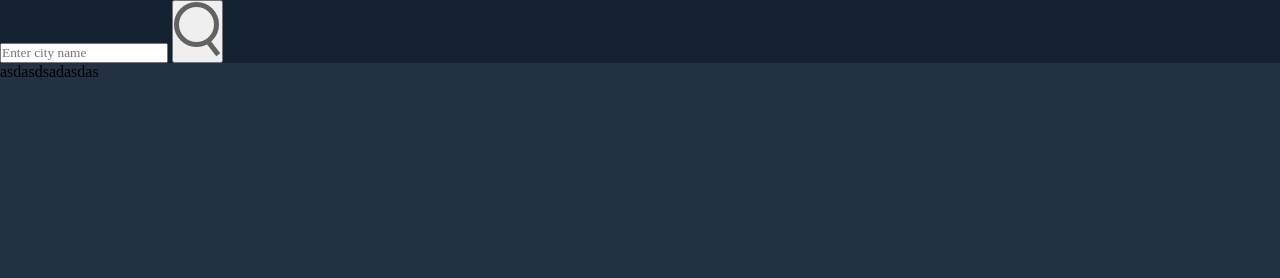
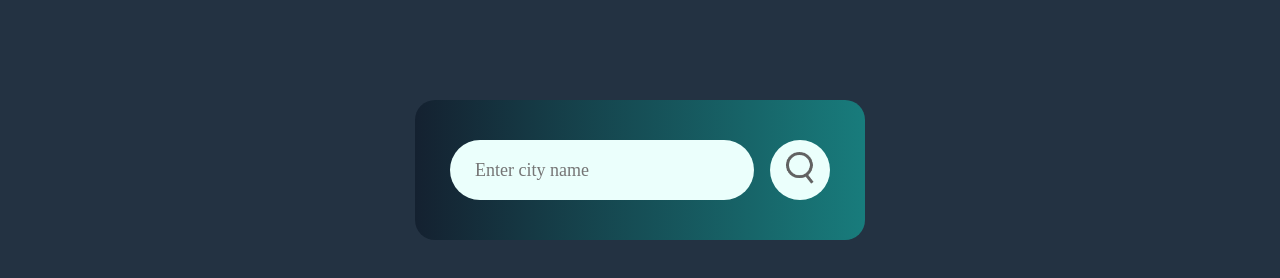
Before and after one commit to YasinNurRahman/weather-app, a plain HTML site: page index.html in a window 1280 px wide. Drawn offline with Linux system fonts and the light colour scheme; a web font is replaced by a local one.

Commit message:
simple css

```diff
--- a/index.html
+++ b/index.html
@@ -16,6 +16,5 @@
       <button><img src="./images/search.png" alt="search"></button>
     </div>
   </div>
-  <p>asdasdsadasdas</p>
 </body>
 </html>
--- a/style.css
+++ b/style.css
@@ -6,4 +6,44 @@
 }
 body {background-color: rgb(35, 50, 66)}
 
-.weather {background-color: rgb(20, 33, 48);}
+.weather {
+  width: 90%;
+  max-width: 450px;
+  background: rgb(20,33,48);
+background: linear-gradient(90deg, rgba(20,33,48,1) 0%, rgba(24,124,124,1) 100%);
+  color: whitesmoke;
+  margin: 100px auto 0;
+  border-radius: 20px;
+  padding: 40px 35px;
+  text-align: center;
+}
+.search {
+  width: 100%;
+  display: flex;
+  align-items: center;
+  justify-content: space-between;
+}
+.search input {
+  border: 0;
+  outline: 0;
+  height: 60px;
+  padding: 10px 25px;
+  border-radius: 30px;
+  flex: 1;
+  margin-right: 16px;
+  font-size: 18px;
+  background-color: #ebfffc;
+  color: #555;
+}
+.search button {
+  border: 0;
+  outline: 0;
+  background-color: #ebfffc;
+  border-radius: 50%;
+  width: 60px;
+  height: 60px;
+  cursor: pointer;
+}
+.search button img {
+  width: 28px;
+}
```
